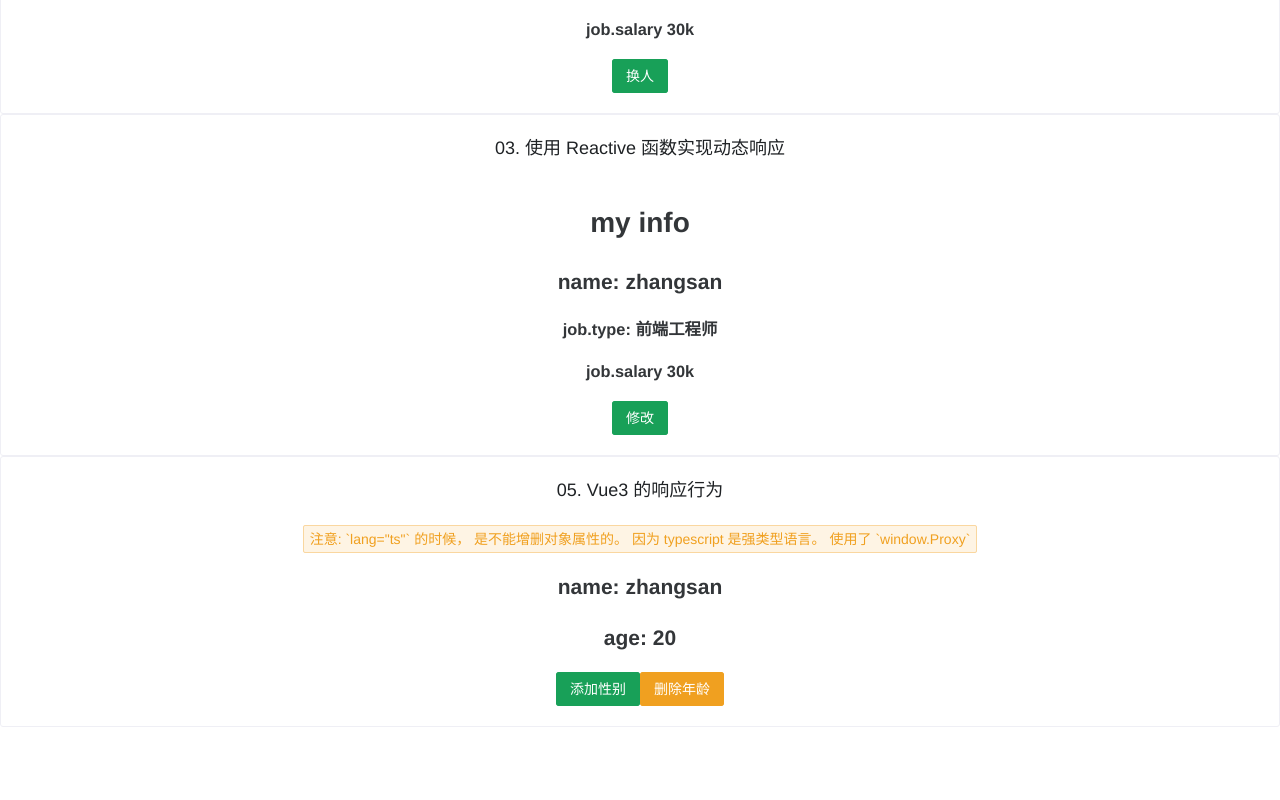
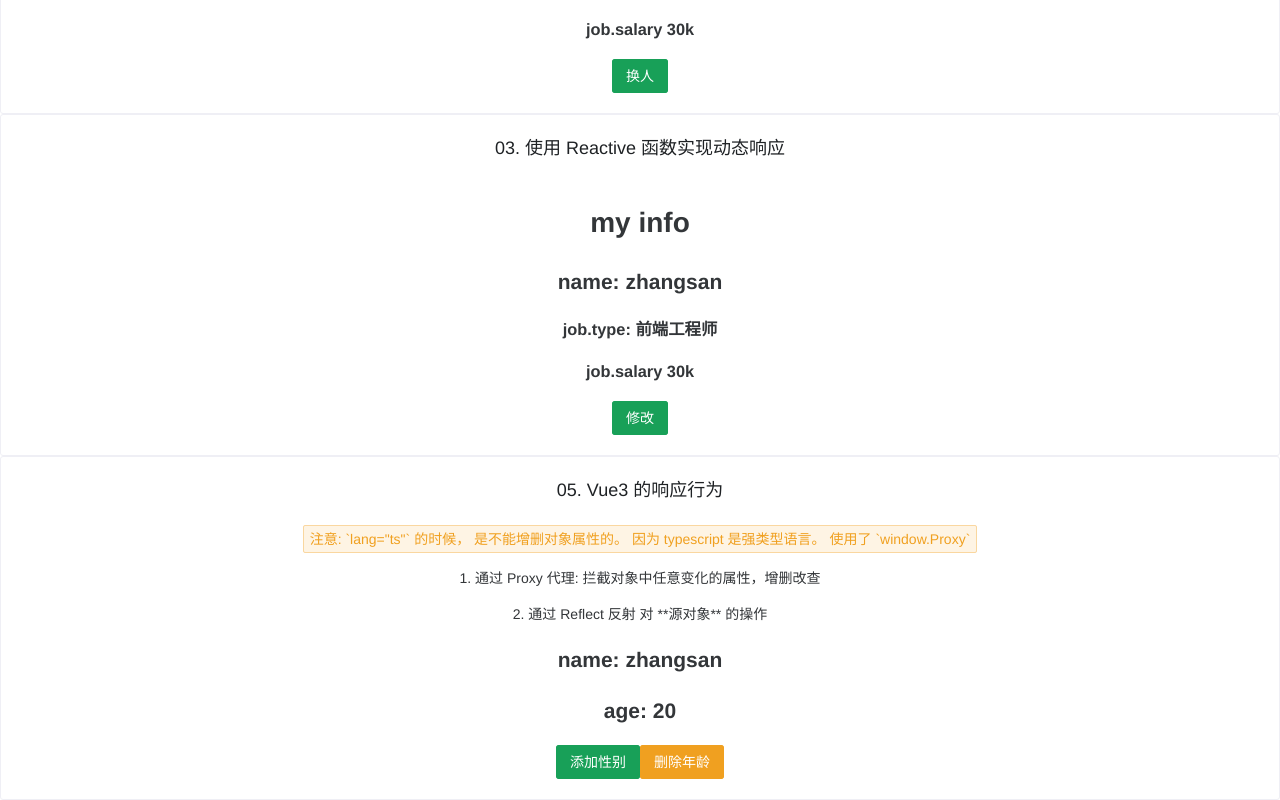
Before and after one commit to tangx/vue3-course, a Vue app: page / in a window 1280 px wide. Shown: the part 546-1346 px from the top of the page. Before the commit the page ends 1273 px from the top, so only its background shows below. Built offline with nearby package versions, Linux system fonts and the light colour scheme.

Commit message:
05. Vue3 响应行为

```diff
--- a/src/components/Vue3Reaction.vue
+++ b/src/components/Vue3Reaction.vue
@@ -4,7 +4,8 @@
       注意: `lang="ts"` 的时候， 是不能增删对象属性的。 因为 typescript
       是强类型语言。 使用了 `window.Proxy`
     </n-tag>
-
+    <p>1. 通过 Proxy 代理: 拦截对象中任意变化的属性，增删改查</p>
+    <p>2. 通过 Reflect 反射 对 **源对象** 的操作</p>
     <h2>name: {{ person.name }}</h2>
     <h2 v-show="person.age">age: {{ person.age }}</h2>
     <h2 v-if="person.gender">name: {{ person.gender }}</h2>
```
